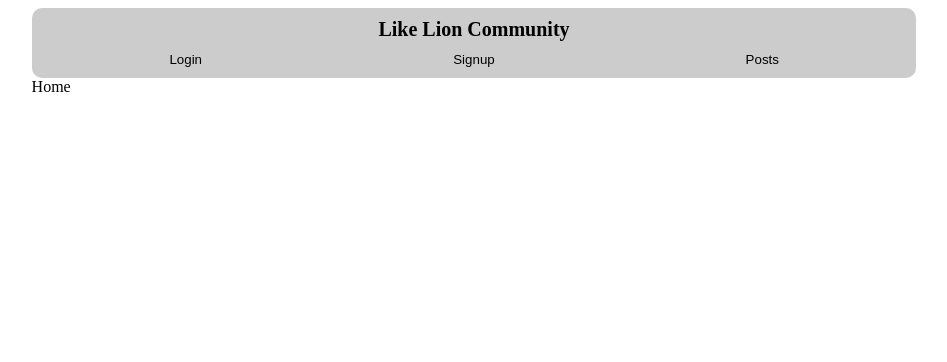
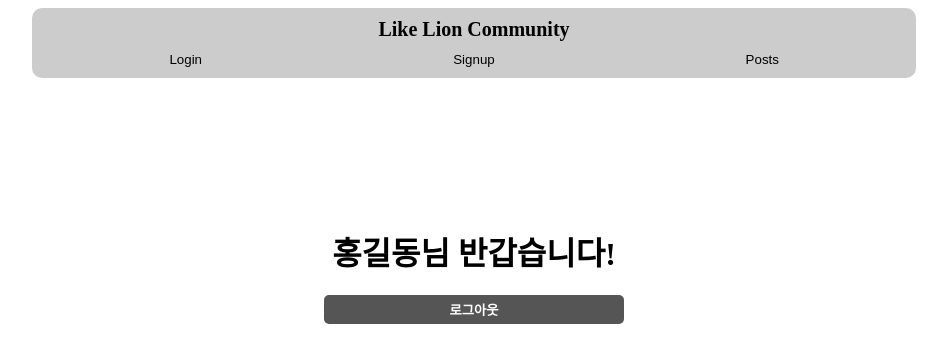
Before and after one commit to juiuj/LikeLion_lab_api, a React (Create React App) app: page / in a window 1280 px wide. Shown: the top 362 px of the page, without its empty margins (166-1113 px from the left). Built offline with nearby package versions, Linux system fonts and the light colour scheme.

Commit message:
Homepage 구현

```diff
--- a/src/pages/Home.jsx
+++ b/src/pages/Home.jsx
@@ -1,9 +1,35 @@
-import React from 'react'
+import React, { useState } from 'react'
+import styled from 'styled-components'
+import MyButton from '../Component/MyButton'
 
 const Home = () => {
+
+  const IsLogged= true
+  const username='홍길동'
+
   return (
-    <div>Home</div>
+    <HomeBox>
+    {IsLogged ?
+    <div>
+      <h1>{username}님 반갑습니다!</h1>
+      <LogoutWrap>
+        <MyButton>로그아웃</MyButton>
+      </LogoutWrap>
+    </div>
+    :
+    <h1>지금당장 로그인!!</h1>}
+    </HomeBox>
   )
 }
 
+const HomeBox=styled('div')`
+  margin-top: 150px;
+  text-align: center;
+`
+
+const LogoutWrap=styled('div')`
+  width:300px;
+  margin: auto;
+`
+
 export default Home
```
